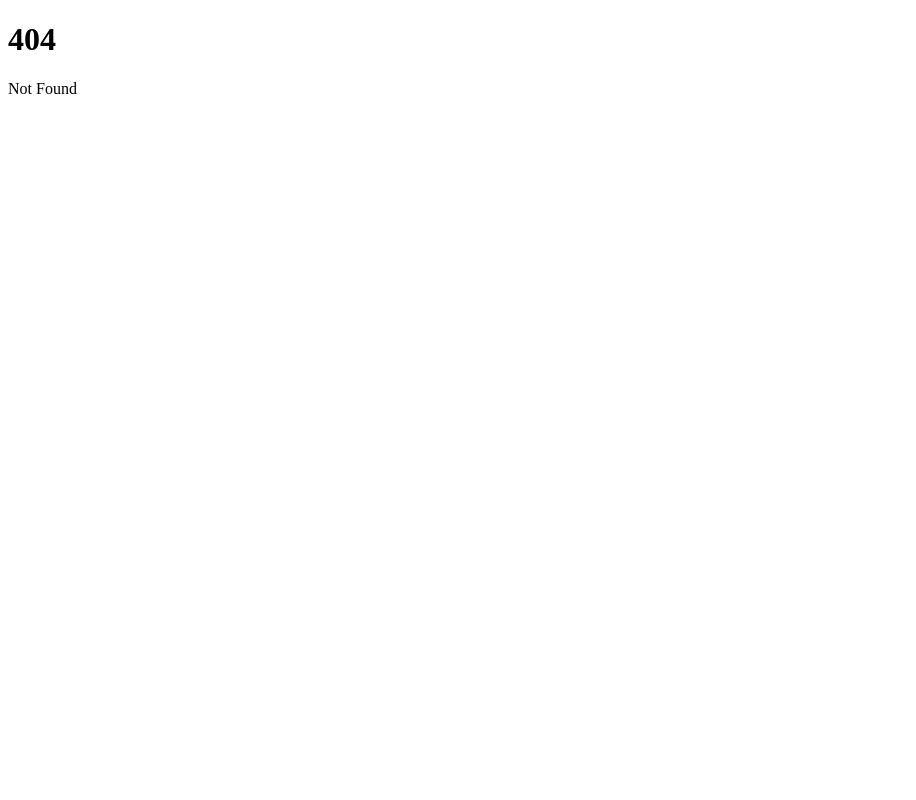
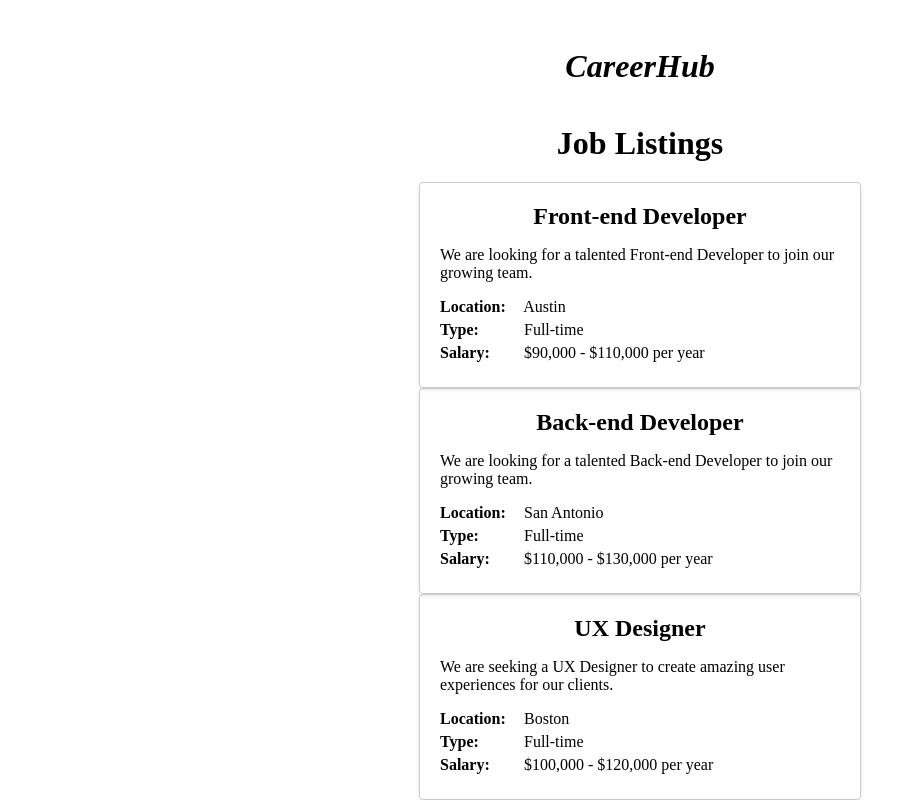
Before and after one commit to ericgrosse/careerhub, a SvelteKit app: page /joblistings in a window 1280 px wide. Before the commit this address had no page. Shown: the top 800 px of the page, without its empty margins (0-916 px from the left). Built offline with nearby package versions, Linux system fonts and the light colour scheme.

Commit message:
Added new route for joblistings

```diff
--- a/src/components/LoginButtons.svelte
+++ b/src/components/LoginButtons.svelte
@@ -24,7 +24,7 @@
 
   button {
     width: 150px;
-    margin: 2px;
+    margin: 3px;
     padding: 10px 20px;
     font-size: 16px;
     border: none;
--- /dev/null
+++ b/src/routes/joblistings/+page.svelte
@@ -0,0 +1,45 @@
+<script>
+  import JobListing from '../../components/JobListing.svelte';
+  import { jobListings } from '../../data/jobListings.js';
+</script>
+
+<div class="container">
+  <h1 style="margin-bottom:0;"><strong><i>CareerHub</i></strong></h1>
+  <h1 style="margin-top:40px;">Job Listings</h1>
+
+  <div class="job-listings">
+    {#each jobListings as jobListing}
+      <JobListing
+        jobTitle={jobListing.title}
+        jobDescription={jobListing.description}
+        jobLocation={jobListing.location}
+        jobType={jobListing.type}
+        jobSalary={jobListing.salary}
+      />
+    {/each}
+  </div>
+</div>
+
+<style>
+  .container {
+    display: flex;
+    flex-direction: column;
+    align-items: center;
+    max-width: 800px;
+    margin: 0 auto;
+    padding: 0 20px;
+  }
+
+  h1 {
+    text-align: center;
+    margin-top: 40px;
+    margin-bottom: 20px;
+  }
+
+  .job-listings {
+    display: flex;
+    flex-wrap: wrap;
+    justify-content: center;
+    margin-bottom: 40px;
+  }
+</style>
```
Also changed, not shown: src/routes/+page.svelte (+3 -26 lines).
